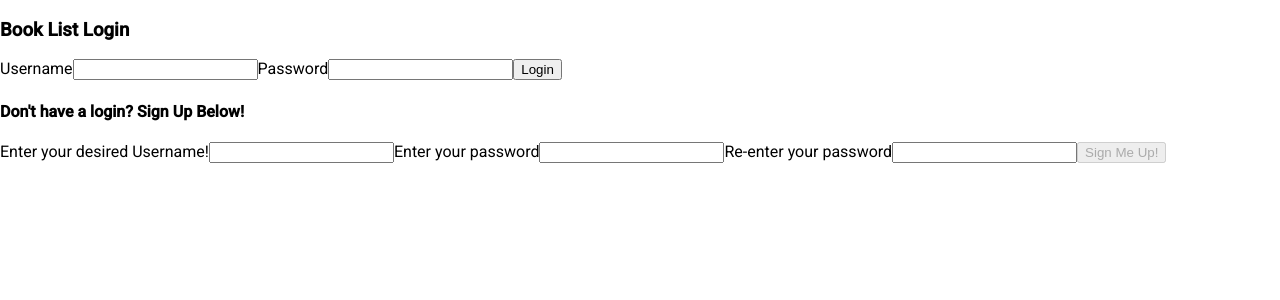
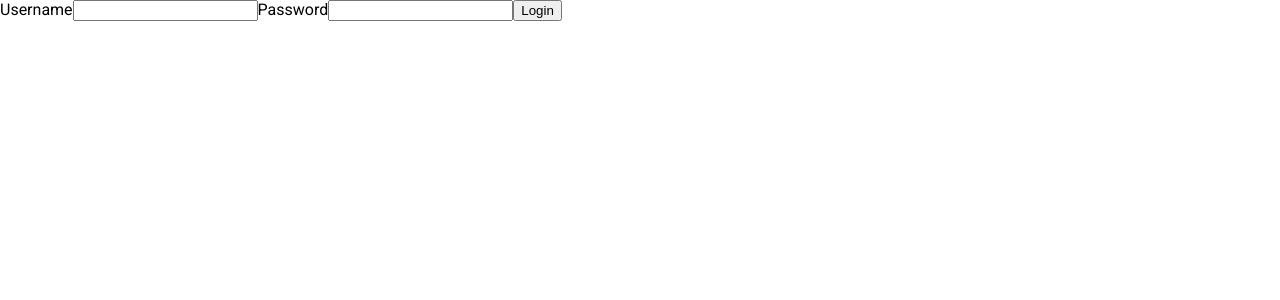
Before and after one commit to rc-devs/fe_books, an Angular app in the folder fe_books/: page /navbar in a window 1280 px wide. Shown: the top 300 px of the page. Built offline with nearby package versions, Linux system fonts and the light colour scheme.

Commit message:
conditionally display layout or login

```diff
--- a/fe_books/src/app/app.component.html
+++ b/fe_books/src/app/app.component.html
@@ -1,7 +1,5 @@
-<app-navbar></app-navbar>
-
 @if(authService.isLoggedIn()){
-  <router-outlet></router-outlet>
+  <app-layout></app-layout>
 } @else {
-
+  <app-login></app-login>
 }
--- a/fe_books/src/app/app.component.ts
+++ b/fe_books/src/app/app.component.ts
@@ -2,10 +2,12 @@ import { Component } from '@angular/core';
 import { RouterModule, RouterOutlet } from '@angular/router';
 import { NavbarComponent } from './core/navbar/navbar.component';
 import { AuthenticateService } from '../shared/services/authenticate.service';
+import { LayoutComponent } from './core/layout/layout.component';
+import { LoginComponent } from './core/login/login.component';
 
 @Component({
   selector: 'app-root',
-  imports: [RouterOutlet, NavbarComponent, RouterModule],
+  imports: [LayoutComponent, LoginComponent],
   templateUrl: './app.component.html',
   styleUrl: './app.component.css'
 })
```
